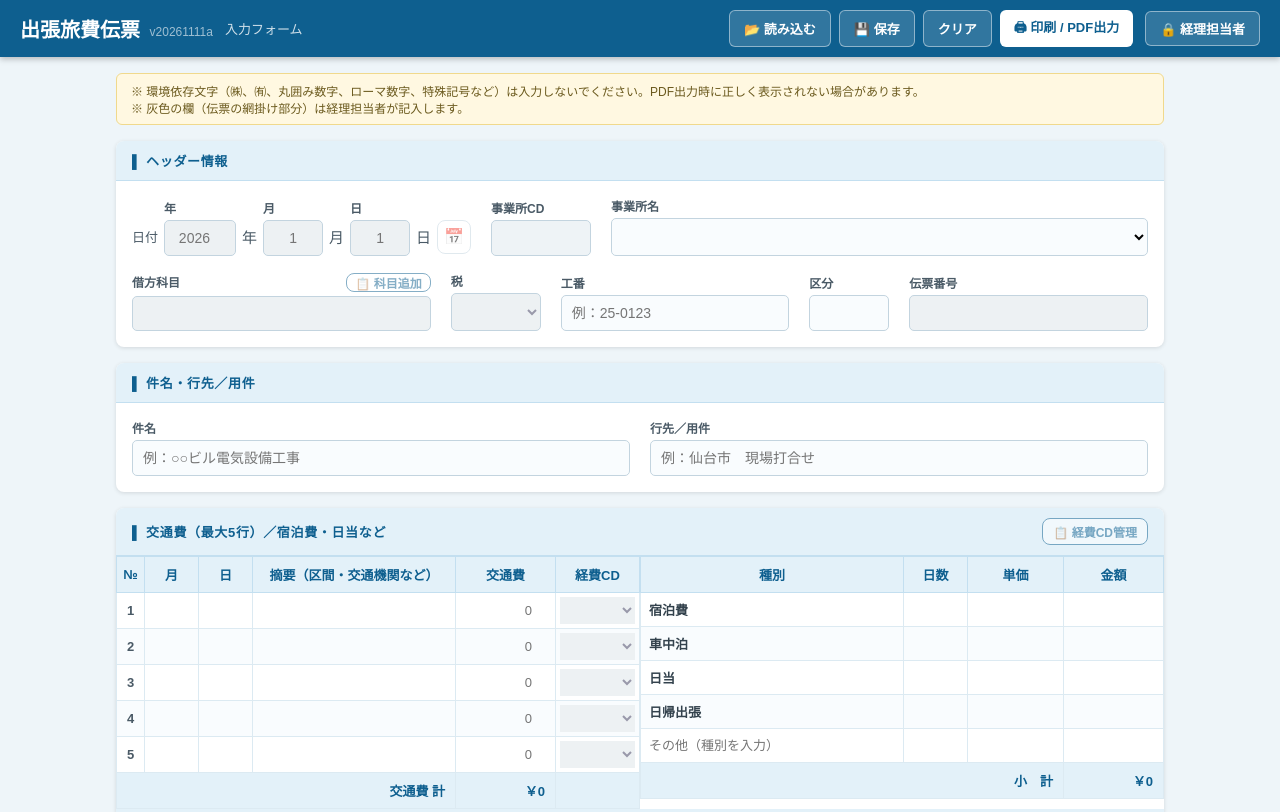
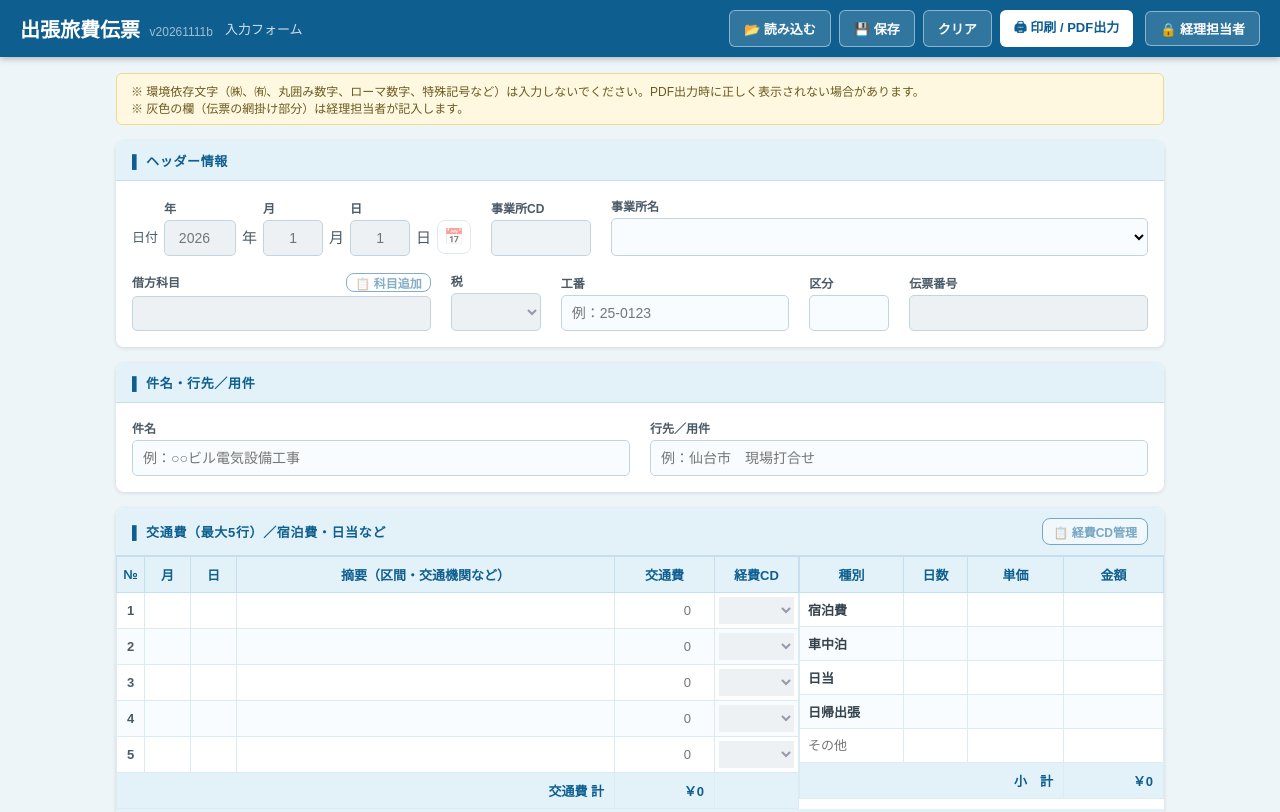
Before and after one commit to shar19-ops/travel-slip-app, a plain HTML site: page 出張旅費伝票.html in a window 1280 px wide. Shown: the top 812 px of the page. Drawn offline with nearby package versions, Linux system fonts and the light colour scheme.

Commit message:
入力画面の摘要欄を広く（右の表を中身の幅にして種別を縮める）
Co-Authored-By: Claude Opus 5.5 <noreply@anthropic.com>

```diff
--- a/出張旅費伝票.html
+++ b/出張旅費伝票.html
@@ -329,8 +329,10 @@
 
   .form-row { display: flex; flex-wrap: wrap; align-items: end; gap: 16px 20px; padding: 16px; }
   .form-row + .form-row { padding-top: 0; }
-  .two-col { display: grid; grid-template-columns: 1fr 1fr; gap: 0; }
-  @media (max-width: 900px) { .two-col { grid-template-columns: 1fr; } }
+  /* 左（交通費）を広く、右（種別・日数・単価・金額）は中身の幅だけ（2026-11-11 ユーザー指定：摘要欄を広く） */
+  .two-col { display: grid; grid-template-columns: minmax(0, 1fr) auto; gap: 0; }
+  .two-col .kind-table { width: auto; }
+  @media (max-width: 900px) { .two-col { grid-template-columns: 1fr; } .two-col .kind-table { width: 100%; } }
 
   /* 印刷：PDFを画像化して#print-areaに描画し、それだけを印刷する */
   #print-area { display: none; }
@@ -400,7 +402,7 @@
 <div id="print-area"></div>
 
 <header>
-  <h1>出張旅費伝票 <span class="app-version">v20261111a</span></h1>
+  <h1>出張旅費伝票 <span class="app-version">v20261111b</span></h1>
   <span>入力フォーム</span>
   <div class="btn-bar">
     <button class="btn-secondary" onclick="loadData()">📂 読み込む</button>
@@ -520,8 +522,8 @@
           <thead>
             <tr>
               <th style="width:28px;">№</th>
-              <th style="width:54px;">月</th>
-              <th style="width:54px;">日</th>
+              <th style="width:46px;">月</th>
+              <th style="width:46px;">日</th>
               <th style="min-width:160px;">摘要（区間・交通機関など）</th>
               <th style="width:100px;">交通費</th>
               <th style="width:84px;">経費CD</th>
@@ -534,10 +536,10 @@
         </table>
       </div>
       <div class="detail-table-wrap">
-        <table class="detail">
+        <table class="detail kind-table">
           <thead>
             <tr>
-              <th style="min-width:110px;">種別</th>
+              <th style="width:104px;">種別</th>
               <th style="width:64px;">日数</th>
               <th style="width:96px;">単価</th>
               <th style="width:100px;">金額</th>
@@ -984,7 +986,7 @@ const kindTbody = document.getElementById('kind-tbody');
 KINDS.forEach((name, i) => {
   const tr = document.createElement('tr');
   tr.innerHTML = `
-    ${name ? `<td class="kind-label">${name}</td>` : `<td><input type="text" id="kind_name_4" placeholder="その他（種別を入力）"></td>`}
+    ${name ? `<td class="kind-label">${name}</td>` : `<td><input type="text" id="kind_name_4" placeholder="その他"></td>`}
     <td><input type="number" id="kind_days_${i}" placeholder="" min="0" step="1" oninput="updateTotals()"></td>
     <td><input type="number" id="kind_unit_${i}" placeholder="" min="0" step="1" oninput="updateTotals()"></td>
     <td class="calc" id="kind_amount_${i}"></td>
```
Also changed, not shown: 1 other file.
